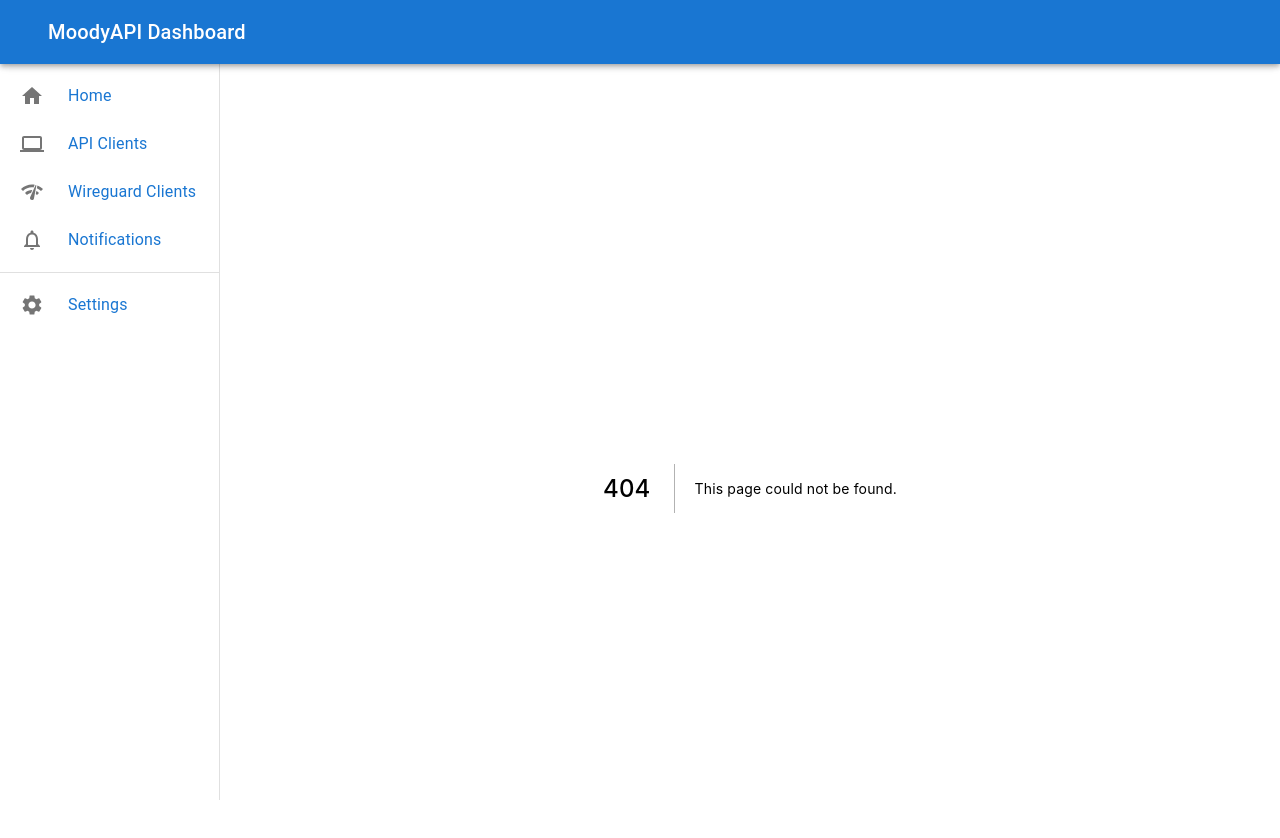
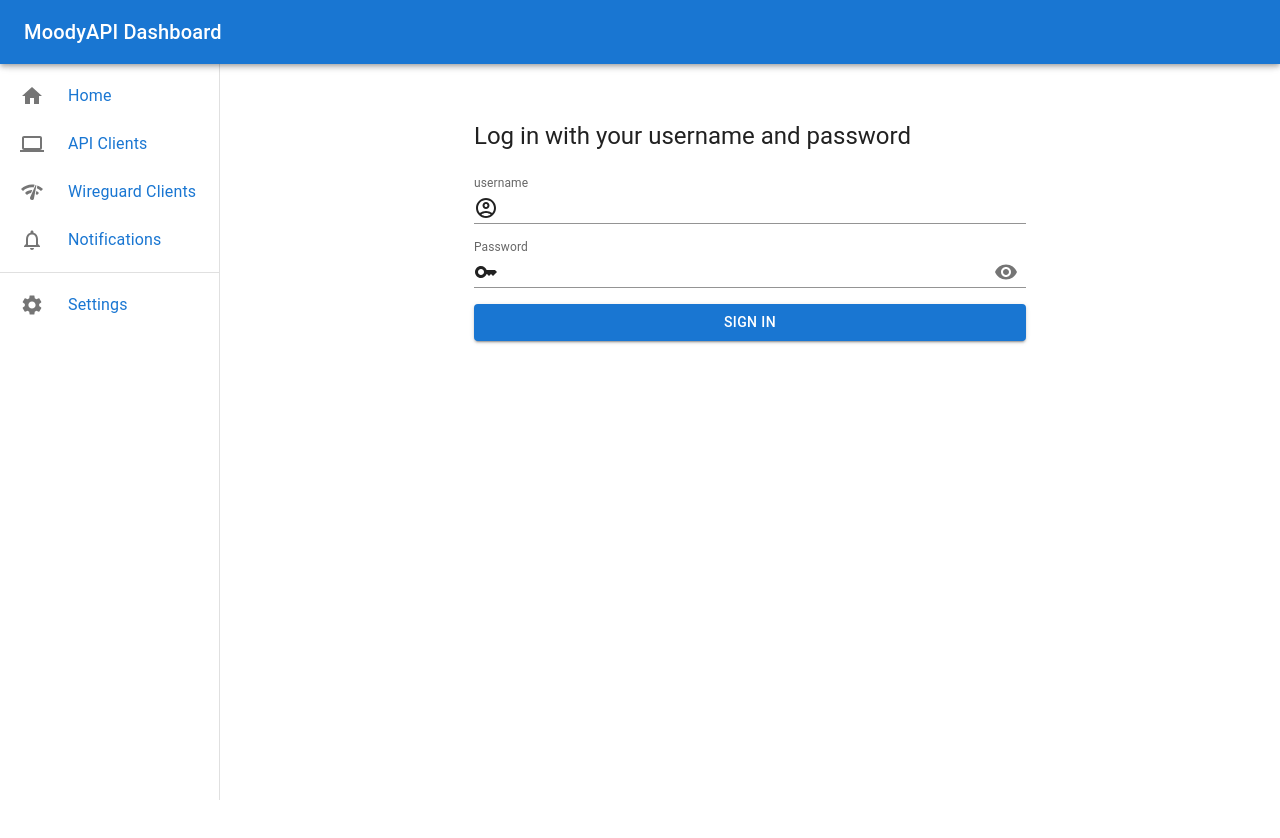
Before and after one commit to moodyhunter/MoodyAPI, a Next.js app in the folder WebPanel/: page /user/login in a window 1280 px wide. Before the commit this address had no page. Shown: the top 838 px of the page. After the commit the page ends 800 px from the top, so only its background shows below. Built offline with nearby package versions, Linux system fonts and the light colour scheme; no server answers.

Commit message:
implement login/logout

```diff
--- /dev/null
+++ b/WebPanel/components/LoadingScreen.tsx
@@ -0,0 +1,7 @@
+import { CircularProgress } from "@mui/material";
+
+export const LoadingScreen = () => {
+    return (
+        <CircularProgress />
+    );
+};
--- a/WebPanel/components/index.ts
+++ b/WebPanel/components/index.ts
@@ -1,3 +1 @@
-// export * from './ClientsTable';
-
-export { };
+export { LoadingScreen } from './LoadingScreen';
--- a/WebPanel/package.json
+++ b/WebPanel/package.json
@@ -1,5 +1,5 @@
 {
-    "name": "my-app",
+    "name": "moodyapi-dashboard",
     "version": "0.1.0",
     "private": true,
     "scripts": {
@@ -15,11 +15,14 @@
         "@mui/icons-material": "^5.5.1",
         "@mui/material": "^5.5.1",
         "@mui/x-data-grid": "^5.6.1",
+        "@types/bcrypt": "^5.0.0",
         "@typescript-eslint/eslint-plugin": "^5.15.0",
+        "bcrypt": "^5.0.1",
         "dayjs": "^1.11.0",
         "long": "^5.2.0",
         "minimist": "^1.2.6",
         "next": "12.1.0",
+        "next-auth": "^4.3.1",
         "nice-grpc": "^1.0.8",
         "protobufjs": "^6.11.2",
         "react": "17.0.2",
--- a/WebPanel/pages/_app.tsx
+++ b/WebPanel/pages/_app.tsx
@@ -1,9 +1,11 @@
-import { Home as HomeIcon, Laptop as LaptopIcon, Menu as MenuIcon, NetworkCheck as NetworkIcon, NotificationsNone as NotificationIcon, Settings as SettingsIcon } from '@mui/icons-material';
-import { AppBar, Box, CssBaseline, Divider, Drawer, IconButton, Link, List, ListItemButton, ListItemIcon, ListItemText, Toolbar, Typography } from '@mui/material';
+import { Home as HomeIcon, Laptop as LaptopIcon, Logout as LogoutIcon, Menu as MenuIcon, NetworkCheck as NetworkIcon, NotificationsNone as NotificationIcon, Settings as SettingsIcon } from '@mui/icons-material';
+import { AppBar, Box, Button, CssBaseline, Divider, Drawer, IconButton, Link, List, ListItemButton, ListItemIcon, ListItemText, Toolbar, Typography } from '@mui/material';
+import { SessionProvider, signIn, signOut, useSession } from 'next-auth/react';
 import { AppProps } from 'next/app';
 import Head from 'next/head';
 import { useRouter } from 'next/router';
-import { ReactElement, useState } from 'react';
+import { ReactElement, useEffect, useState } from 'react';
+import { LoadingScreen } from '../components';
 
 const DrawerWidth = 220;
 
@@ -13,10 +15,8 @@ type AppListButtonProps = {
     icon: ReactElement
 };
 
-export default function DashboardApp({ Component, pageProps }: AppProps) {
+const AppListButton = (props: AppListButtonProps) => {
     const router = useRouter();
-
-    function AppListButton(props: AppListButtonProps) {
     return (
         <Link href={props.link} underline='none'>
             <ListItemButton selected={router.route === props.link} key={props.name} sx={{ minHeight: 48, justifyContent: 'initial', px: 2.5 }}>
@@ -27,14 +27,9 @@ export default function DashboardApp({ Component, pageProps }: AppProps) {
             </ListItemButton>
         </Link>
     );
-    }
-
-    const [mobileDrawerOpen, setMobileDrawerOpen] = useState(false);
-    const handleDrawerToggle = () => {
-        setMobileDrawerOpen(!mobileDrawerOpen);
 };
 
-    function DrawerContent() {
+const DrawerContent = () => {
     return (
         <>
             <Toolbar />
@@ -50,30 +45,59 @@ export default function DashboardApp({ Component, pageProps }: AppProps) {
             </List>
         </>
     );
+};
+
+const AuthenticatePageContent = ({ Component, pageProps: { ...pageProps } }: AppProps) => {
+    const session = useSession();
+    const router = useRouter();
+
+    useEffect(() => {
+        if (router.route !== "/user/login" && session.status === "unauthenticated") {
+            signIn();
+        }
+    });
+
+    if (router.route === "/user/login") {
+        return (<Component {...pageProps}></Component>);
     }
 
-    return (
-        <>
+    if (session.status === "loading") {
+        return (<LoadingScreen />);
+    } else if (session.status === "unauthenticated") {
+        return (<Typography>Unauthenticated</Typography>);
+    } else if (session.status === "authenticated") {
+        return (<Component {...pageProps}></Component>);
+    } else {
+        return (<div>SERVER ERROR.</div>);
+    }
+};
+
+
+const AppFrame = (appProps: AppProps) => {
+    const [mobileDrawerOpen, setMobileDrawerOpen] = useState(false);
+    const handleDrawerToggle = () => {
+        setMobileDrawerOpen(!mobileDrawerOpen);
+    };
+
+    const session = useSession();
+    const handleSignout = async () => { await signOut(); };
+
+
+    return (<>
         <Head>
             {/* https://stackoverflow.com/a/19903063/16018952 */}
-                <title>{[pageProps.title, "MoodyAPI Dashboard"].filter(Boolean).join(" — ")}</title>
+            <title>{[appProps.pageProps.title, "MoodyAPI Dashboard"].filter(Boolean).join(" — ")}</title>
             <link rel="icon" href="/favicon.ico" />
         </Head>
         <CssBaseline />
         <Box sx={{ display: 'flex' }}>
             <AppBar position="fixed" sx={{ zIndex: (theme) => theme.zIndex.drawer + 1 }}>
                 <Toolbar>
-                        <IconButton
-                            color="inherit"
-                            aria-label="open drawer"
-                            edge="start"
-                            onClick={handleDrawerToggle}
-                            sx={{ mr: 2, display: { sm: 'none' } }}>
+                    <IconButton color="inherit" edge="start" onClick={handleDrawerToggle} sx={{ mr: 2, display: { sm: 'none' } }}>
                         <MenuIcon />
                     </IconButton>
-                        <Toolbar>
-                            <Typography variant="h6" noWrap>MoodyAPI Dashboard</Typography>
-                        </Toolbar>
+                    <Typography variant="h6" noWrap sx={{ flexGrow: 1 }}>MoodyAPI Dashboard</Typography>
+                    {session.status === "authenticated" && <Button color="inherit" startIcon={<LogoutIcon />} onClick={handleSignout}>Log out</Button>}
                 </Toolbar>
             </AppBar>
 
@@ -95,9 +119,16 @@ export default function DashboardApp({ Component, pageProps }: AppProps) {
 
             <Box component="main" sx={{ flexGrow: 1, p: 3, width: { sm: `calc(100% - ${DrawerWidth}px)` } }}>
                 <Toolbar />
-                    <Component {...pageProps}></Component>
+                <AuthenticatePageContent {...appProps} />
             </Box>
         </Box>
-        </>
-    );
+    </>);
+};
+
+export default function DashboardApp(props: AppProps) {
+    return (<>
+        <SessionProvider>
+            <AppFrame {...props} />
+        </SessionProvider>
+    </>);
 }
--- a/WebPanel/pages/api/clients.ts
+++ b/WebPanel/pages/api/clients.ts
@@ -15,8 +15,6 @@ export default async function clients(req: NextApiRequest, resp: NextApiResponse
         resp.status(503).send({ message: "invalid server configuration", success: false, data: undefined });
         return;
     }
-
-    await new Promise(f => setTimeout(f, 2000));
 
     const AuthObject: Auth = { clientUuid: API_CLIENTID };
     try {
--- a/WebPanel/pages/clients/index.tsx
+++ b/WebPanel/pages/clients/index.tsx
@@ -97,7 +97,7 @@ async function createClientsAsync(client: APIClient): Promise<ClientAPIResponse<
     return await resp.json();
 }
 
-export default function Clients() {
+export default function Content() {
     const [snackbarState, setSnackbarState] = useState<AlertProps | null>(null);
     const [rows, setRows] = useState<APIClient[]>([]);
     const [loading, setLoading] = useState(true);
@@ -223,8 +223,6 @@ export default function Clients() {
             setNewClientButtonDisabled(false);
 
             if (success && data) {
-                data.client;
-                console.log(data.client);
                 setRows((r) => r.concat([data.client]));
             } else {
                 handleErrorMessage("Failed to create new client: " + message);
--- /dev/null
+++ b/WebPanel/pages/user/login.tsx
@@ -0,0 +1,76 @@
+import { AccountCircleOutlined, KeyOutlined, Visibility, VisibilityOff } from "@mui/icons-material";
+import { Alert, Box, Button, Container, FormControl, IconButton, InputAdornment, TextField, Typography } from "@mui/material";
+import { GetServerSideProps } from "next";
+import { getCsrfToken, useSession } from 'next-auth/react';
+import { useEffect, useState } from "react";
+
+type SigninProperty = {
+    csrfToken: string;
+    errorReason: string;
+};
+
+export const getServerSideProps: GetServerSideProps = async (context) => {
+    return {
+        props: {
+            csrfToken: await getCsrfToken(context) ?? "",
+            errorReason: context.query["error"] ?? "",
+        }
+    };
+};
+
+
+export default function SignIn({ csrfToken, errorReason }: SigninProperty) {
+    const [showPassword, setShowPassword] = useState(false);
+    const session = useSession();
+
+    const handleToggleShowPassword = () => { setShowPassword(!showPassword); };
+
+    useEffect(() => {
+        if (session.status === "authenticated") {
+            setTimeout(() => { location.href = "/"; }, 1000);
+        }
+    });
+
+    if (session.status === "authenticated") {
+        return (
+            <Container maxWidth="sm" sx={{ mt: '4vh' }}>
+                <Alert severity="info">You have successfully logged in, redirecting...</Alert>
+            </Container>
+        );
+    }
+
+    return (
+        <Container maxWidth="sm" sx={{ mt: "4vh" }}>
+            <Typography variant="h5">Log in with your username and password</Typography>
+            <br />
+            {errorReason == "CredentialsSignin" && <><Alert severity="warning">Incorrect username address or password.</Alert><br /></>}
+
+            <form method="post" action="/api/auth/callback/credentials">
+                <Box sx={{ display: 'grid', rowGap: 2 }}>
+                    <input name="csrfToken" type="hidden" defaultValue={csrfToken} />
+
+                    <FormControl >
+                        <TextField label="username" variant="standard" id="login_username" name="username"
+                            InputProps={{ startAdornment: <AccountCircleOutlined sx={{ marginRight: 1 }} /> }} />
+                    </FormControl>
+
+                    <FormControl>
+                        <TextField label="Password" variant="standard" name="password" type={showPassword ? "text" : "password"}
+                            InputProps={{
+                                startAdornment: <KeyOutlined sx={{ marginRight: 1 }} />,
+                                endAdornment: <InputAdornment position="end">
+                                    <IconButton onClick={handleToggleShowPassword}
+                                        onMouseDown={(event) => event.preventDefault()}>
+                                        {showPassword ? <VisibilityOff /> : <Visibility />}
+                                    </IconButton>
+                                </InputAdornment>
+                            }}
+                        />
+                    </FormControl>
+
+                    <Button type="submit" variant="contained">Sign In</Button>
+                </Box>
+            </form>
+        </Container>
+    );
+}
```
Also changed, not shown: WebPanel/pages/api/auth/[...nextauth].ts (added, +50 -0 lines), WebPanel/pages/notifications/index.tsx (+9 -11 lines), WebPanel/pages/settings/index.tsx (+10 -11 lines), WebPanel/pages/wg/index.tsx (+9 -11 lines), 1 other file (tests, documents, lock files or other folders). Lines whose indentation alone changed are shown as unchanged.
